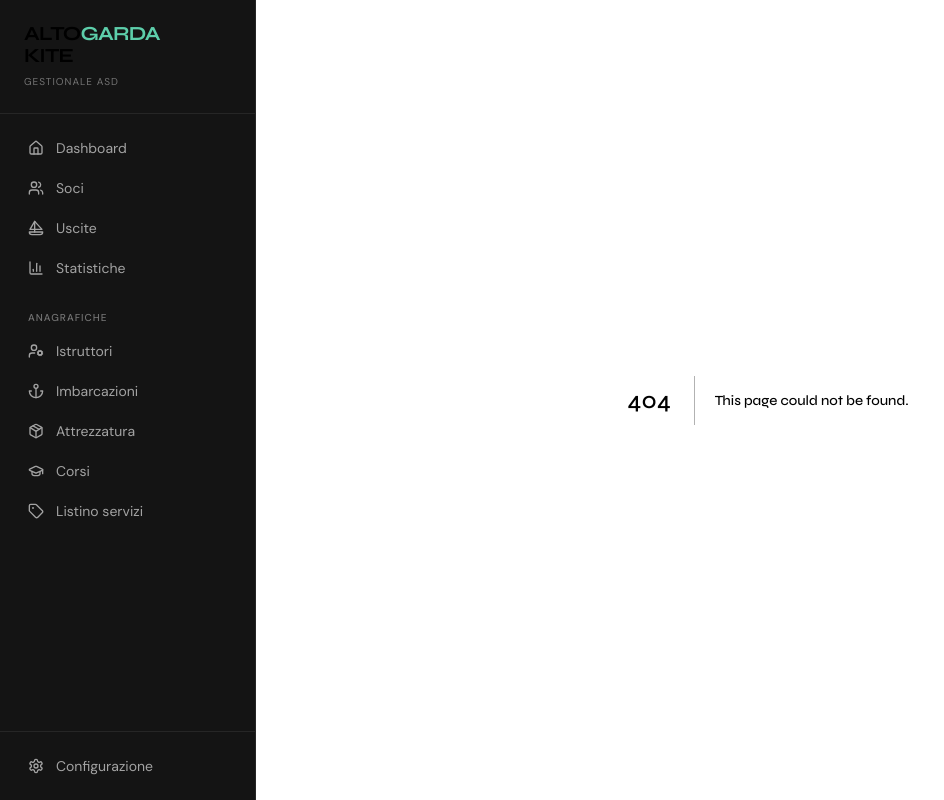
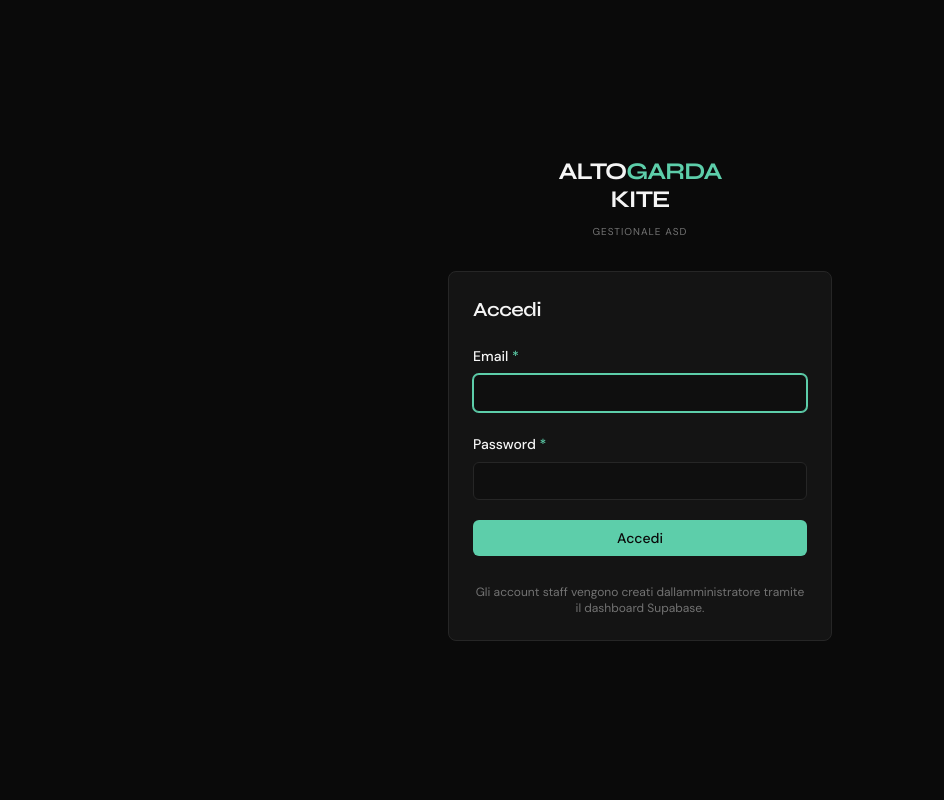
Before and after one commit to budda984/altogardakite-app, a Next.js app: page /login in a window 1280 px wide. Before the commit this address had no page. Shown: the whole page, without its empty margins (0-944 px from the left). Built offline with nearby package versions, Linux system fonts and the light colour scheme.

Commit message:
feat: autenticazione con login + middleware di protezione rotte

```diff
--- /dev/null
+++ b/src/app/api/auth/logout/route.ts
@@ -0,0 +1,11 @@
+import { NextRequest, NextResponse } from 'next/server';
+import { createClient } from '@/lib/supabase/server';
+
+async function handle(request: NextRequest) {
+  const supabase = await createClient();
+  await supabase.auth.signOut();
+  const url = new URL('/login', request.url);
+  return NextResponse.redirect(url, { status: 303 });
+}
+
+export { handle as GET, handle as POST };
--- /dev/null
+++ b/src/app/login/actions.ts
@@ -0,0 +1,32 @@
+'use server';
+
+import { redirect } from 'next/navigation';
+import { createClient } from '@/lib/supabase/server';
+
+export interface LoginState {
+  error?: string;
+}
+
+export async function loginAction(
+  _prev: LoginState,
+  formData: FormData
+): Promise<LoginState> {
+  const email = String(formData.get('email') || '').trim();
+  const password = String(formData.get('password') || '');
+  const next = String(formData.get('next') || '/');
+
+  if (!email || !password) {
+    return { error: 'Email e password obbligatorie' };
+  }
+
+  const supabase = await createClient();
+  const { error } = await supabase.auth.signInWithPassword({ email, password });
+
+  if (error) {
+    return { error: 'Credenziali non valide' };
+  }
+
+  // safe redirect: solo path interni
+  const safeNext = next.startsWith('/') && !next.startsWith('//') ? next : '/';
+  redirect(safeNext);
+}
--- /dev/null
+++ b/src/app/login/page.tsx
@@ -0,0 +1,82 @@
+'use client';
+
+import { use, useActionState } from 'react';
+import { Loader2, AlertCircle } from 'lucide-react';
+import { loginAction, type LoginState } from './actions';
+import { Input } from '@/components/ui/Input';
+import { Button } from '@/components/ui/Button';
+
+interface Props {
+  searchParams: Promise<{ next?: string }>;
+}
+
+export default function LoginPage({ searchParams }: Props) {
+  const sp = use(searchParams);
+  const next = sp?.next || '/';
+
+  const [state, formAction, pending] = useActionState<LoginState, FormData>(
+    loginAction,
+    {}
+  );
+
+  return (
+    <div className="min-h-screen flex items-center justify-center p-4 bg-bg">
+      <div className="w-full max-w-sm">
+        <div className="text-center mb-8">
+          <div className="font-display text-2xl font-bold tracking-tightest leading-none">
+            ALTO<span className="text-accent">GARDA</span>
+          </div>
+          <div className="font-display text-2xl font-bold tracking-tightest leading-none mt-1">
+            KITE
+          </div>
+          <div className="text-[10px] uppercase tracking-widest text-text-dim mt-3">
+            Gestionale ASD
+          </div>
+        </div>
+
+        <form
+          action={formAction}
+          className="bg-bg-surface border border-border rounded-lg p-6 space-y-5"
+        >
+          <h1 className="font-display text-xl font-semibold tracking-tight">Accedi</h1>
+
+          <input type="hidden" name="next" value={next} />
+
+          <Input
+            label="Email"
+            name="email"
+            type="email"
+            autoComplete="email"
+            required
+            autoFocus
+          />
+
+          <Input
+            label="Password"
+            name="password"
+            type="password"
+            autoComplete="current-password"
+            required
+          />
+
+          {state.error && (
+            <div className="p-3 rounded bg-red-500/10 border border-red-500/30 text-sm text-red-400 flex gap-2 items-start">
+              <AlertCircle className="h-4 w-4 shrink-0 mt-0.5" />
+              <span>{state.error}</span>
+            </div>
+          )}
+
+          <Button type="submit" disabled={pending} className="w-full">
+            {pending && <Loader2 className="h-4 w-4 mr-2 animate-spin" />}
+            Accedi
+          </Button>
+
+          <p className="text-xs text-text-dim text-center pt-2">
+            Gli account staff vengono creati dallamministratore tramite il
+            dashboard Supabase.
+          </p>
+        </form>
+      </div>
+    </div>
+  );
+}
--- a/src/components/Sidebar.tsx
+++ b/src/components/Sidebar.tsx
@@ -4,7 +4,7 @@
 import { usePathname } from 'next/navigation';
 import {
   Home, Users, Sailboat, Package, GraduationCap,
-  UserCog, Anchor, Settings, Tag, BarChart3,
+  UserCog, Anchor, Settings, Tag, BarChart3, LogOut,
 } from 'lucide-react';
 import { cn } from '@/lib/utils';
 
@@ -52,6 +52,10 @@
 
 export function Sidebar() {
   const pathname = usePathname();
+
+  // Nasconde la sidebar nelle pagine di login
+  if (pathname.startsWith('/login')) return null;
+
   const isActive = (href: string) =>
     href === '/' ? pathname === '/' : pathname.startsWith(href);
 
@@ -90,13 +94,22 @@
         </div>
       </nav>
 
-      <div className="p-4 border-t border-border">
+      <div className="p-4 border-t border-border space-y-1">
         <NavLink
           href="/configurazione"
           label="Configurazione"
           icon={Settings}
           active={isActive('/configurazione')}
         />
+        <form action="/api/auth/logout" method="post">
+          <button
+            type="submit"
+            className="w-full flex items-center gap-3 px-3 py-2 rounded-md text-sm text-text-muted hover:text-red-400 hover:bg-bg-elevated transition-colors"
+          >
+            <LogOut className="h-4 w-4" />
+            Esci
+          </button>
+        </form>
       </div>
     </aside>
   );
@@ -104,6 +117,8 @@
 
 export function MobileNav() {
   const pathname = usePathname();
+  if (pathname.startsWith('/login')) return null;
+
   return (
     <nav className="lg:hidden fixed bottom-0 left-0 right-0 bg-bg-surface border-t border-border z-40">
       <div className="grid grid-cols-5">
```
Also changed, not shown: src/lib/supabase/middleware.ts (added, +60 -0 lines), src/middleware.ts (added, +18 -0 lines).
